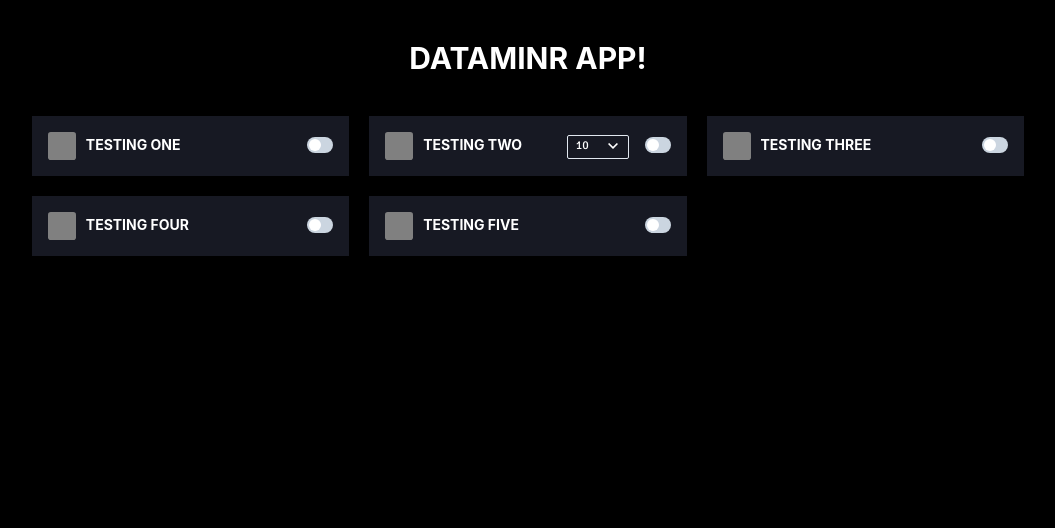
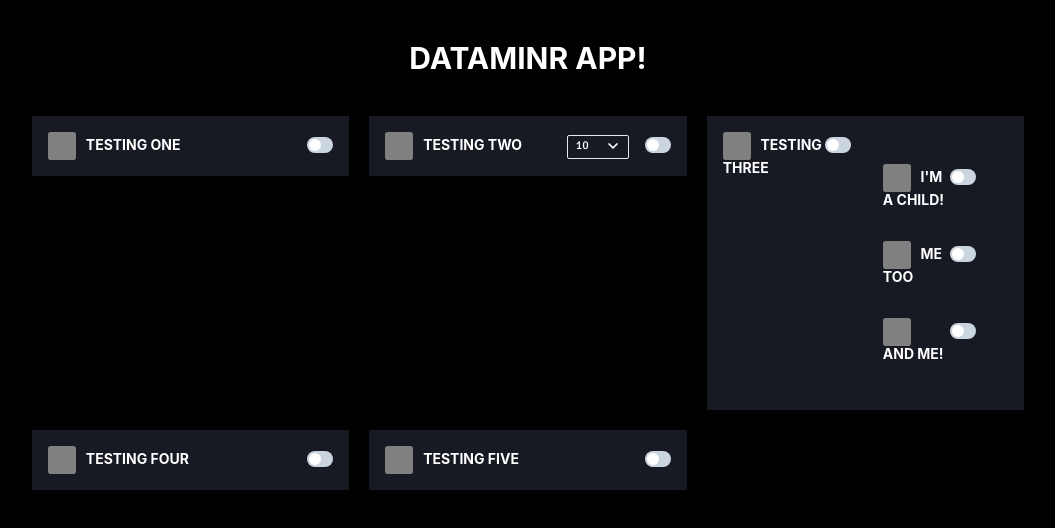
Before and after one commit to edoher/dataminr, a React (Create React App) app: page / in a window 1280 px wide. Shown: the top 528 px of the page, without its empty margins (112-1167 px from the left). Built offline with nearby package versions, Linux system fonts and the light colour scheme.

Commit message:
basic nesting

```diff
--- a/package.json
+++ b/package.json
@@ -3,6 +3,7 @@
   "version": "0.1.0",
   "private": true,
   "dependencies": {
+    "@chakra-ui/icons": "^1.1.1",
     "@chakra-ui/react": "^1.7.3",
     "@emotion/react": "^11.7.1",
     "@emotion/styled": "^11.6.0",
--- a/src/App.tsx
+++ b/src/App.tsx
@@ -1,4 +1,4 @@
-import { Container, Heading, SimpleGrid } from "@chakra-ui/react";
+import { Box, Container, Heading, SimpleGrid } from "@chakra-ui/react";
 import React from "react";
 import "./App.css";
 import { Toggle, ToggleProps } from "./components/toggle/Toggle";
@@ -13,6 +13,17 @@ const formScheme: ToggleProps[] = [
   },
   {
     title: "testing three",
+    children: [
+      {
+        title: "I'm a child!",
+      },
+      {
+        title: "Me too",
+      },
+      {
+        title: "And me!",
+      },
+    ],
   },
   {
     title: "testing four",
@@ -33,13 +44,15 @@ function App() {
           </Heading>
         </header>
         <section>
-          <SimpleGrid columns={3} spacing={5}>
+          <SimpleGrid columns={{ sm: 2, md: 3 }} spacing={5}>
             {formScheme.map((t) => (
-              <Toggle
-                key={`toggle${t.title}`}
-                title={t.title}
-                selectValues={t?.selectValues}
-              />
+              <Box key={`toggle${t.title}`}>
+                <Toggle
+                  title={t.title}
+                  selectValues={t?.selectValues}
+                  children={t?.children}
+                />
+              </Box>
             ))}
           </SimpleGrid>
         </section>
--- a/src/components/toggle/Toggle.tsx
+++ b/src/components/toggle/Toggle.tsx
@@ -1,6 +1,7 @@
 import { Box, Flex, Heading, Spacer, Switch, Select } from "@chakra-ui/react";
 import React, { ChangeEvent, useEffect, useState } from "react";
 import styled from "@emotion/styled";
+import ToggleList from "./ToggleList";
 
 const Square = styled("span")`
   display: inline-block;
@@ -12,10 +13,13 @@ const Square = styled("span")`
   vertical-align: middle;
 `;
 
-export type ToggleProps = {
+export type ToggleType = {
   title: string;
   selectValues?: number[];
-  children?: JSX.Element[];
+};
+
+export type ToggleProps = ToggleType & {
+  children?: ToggleType[];
 };
 
 export function Toggle({ title, selectValues, children }: ToggleProps) {
@@ -56,6 +60,7 @@ export function Toggle({ title, selectValues, children }: ToggleProps) {
       <Box>
         <Switch size="sm" checked={checked} onChange={handleChange} />
       </Box>
+      {children?.length && <ToggleList children={children} />}
     </Flex>
   );
 }
--- /dev/null
+++ b/src/components/toggle/ToggleList.tsx
@@ -0,0 +1,19 @@
+import { Box } from "@chakra-ui/react";
+import React from "react";
+import { Toggle, ToggleType } from "./Toggle";
+
+type ToggleListProps = {
+  children: ToggleType[];
+};
+
+const ToggleList = ({ children }: ToggleListProps) => (
+  <Box p={4}>
+    {children.map((t) => (
+      <Box key={`toggleItem-${t.title}`}>
+        <Toggle title={t.title} selectValues={t?.selectValues} />
+      </Box>
+    ))}
+  </Box>
+);
+
+export default ToggleList;
```
Also changed, not shown: 1 other file (tests, documents, lock files or other folders).
